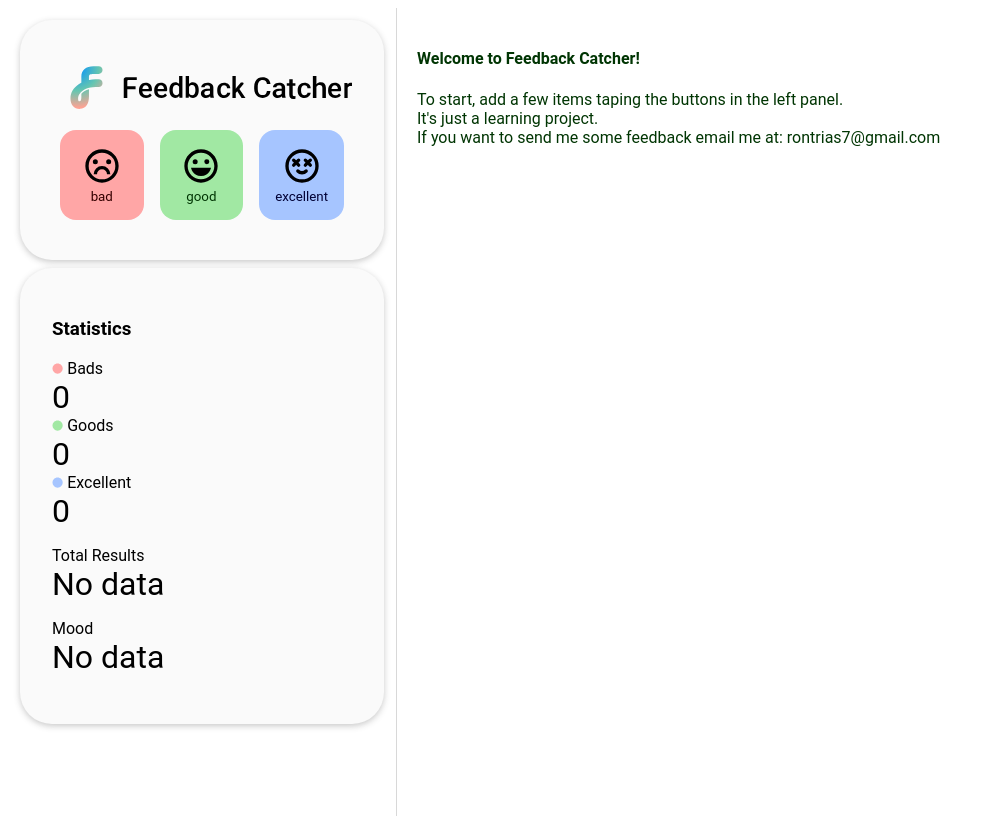
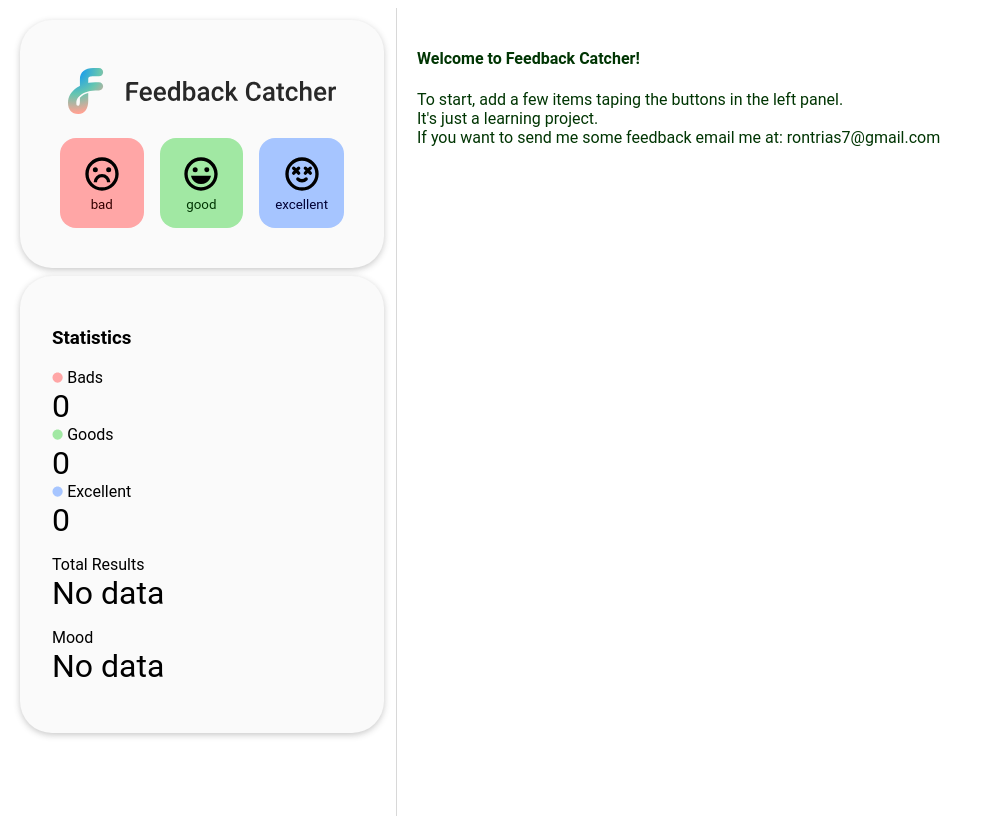
Before and after one commit to rontrias7/feedback-cartcher, a React (Create React App) app: page / in a window 1280 px wide. Shown: the whole page, without its empty margins (0-985 px from the left). Built offline with nearby package versions, Linux system fonts and the light colour scheme.

Commit message:
minor UI changes

```diff
--- a/src/app.scss
+++ b/src/app.scss
@@ -117,6 +117,7 @@ $excellent-txt: rgb(1, 0, 53);
 
 
 .logo {
+  padding: 16px;
   grid-column: 1/4;
 }
 
```
Also changed, not shown: src/fc_hor_logo.svg.
